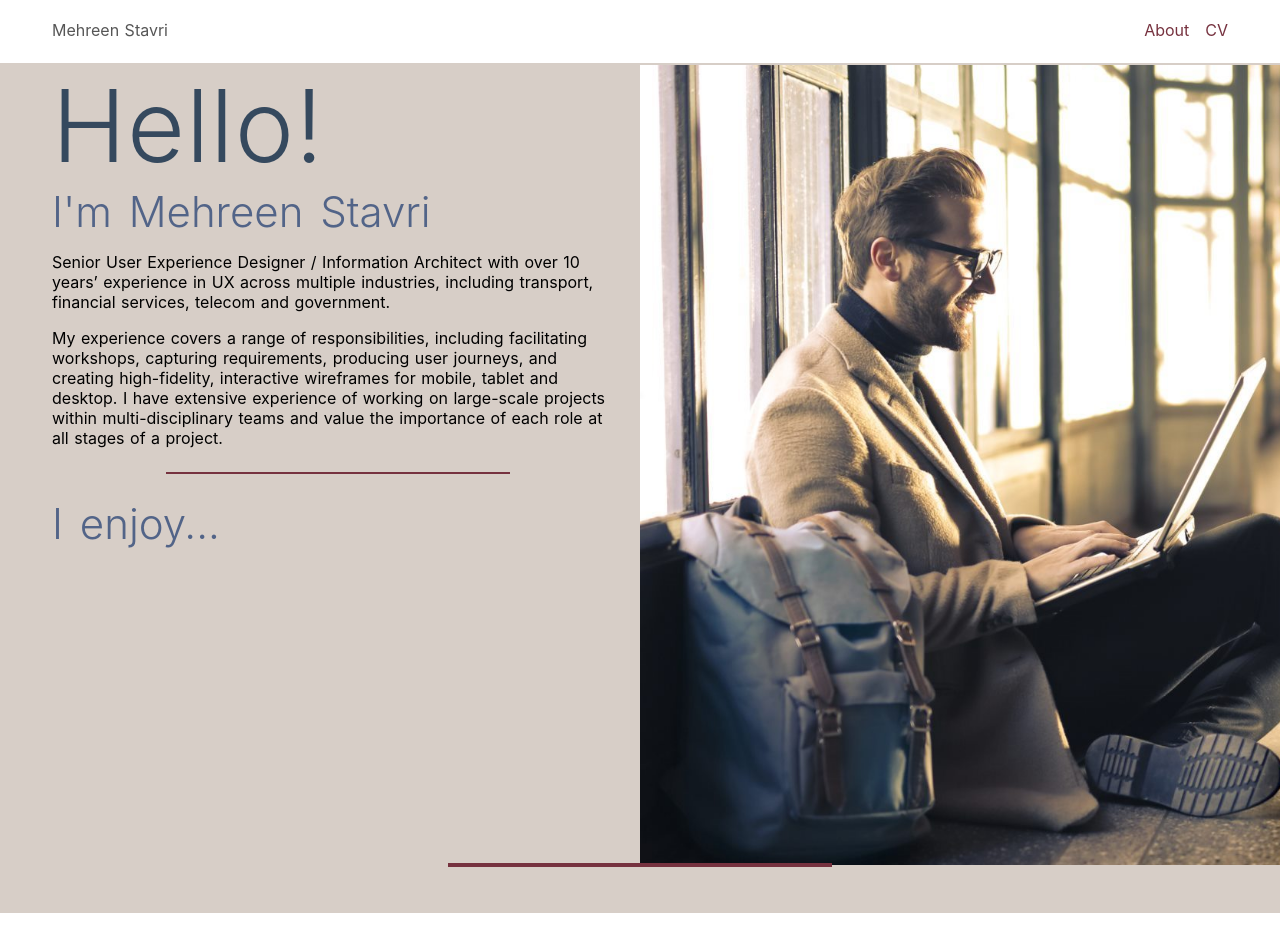
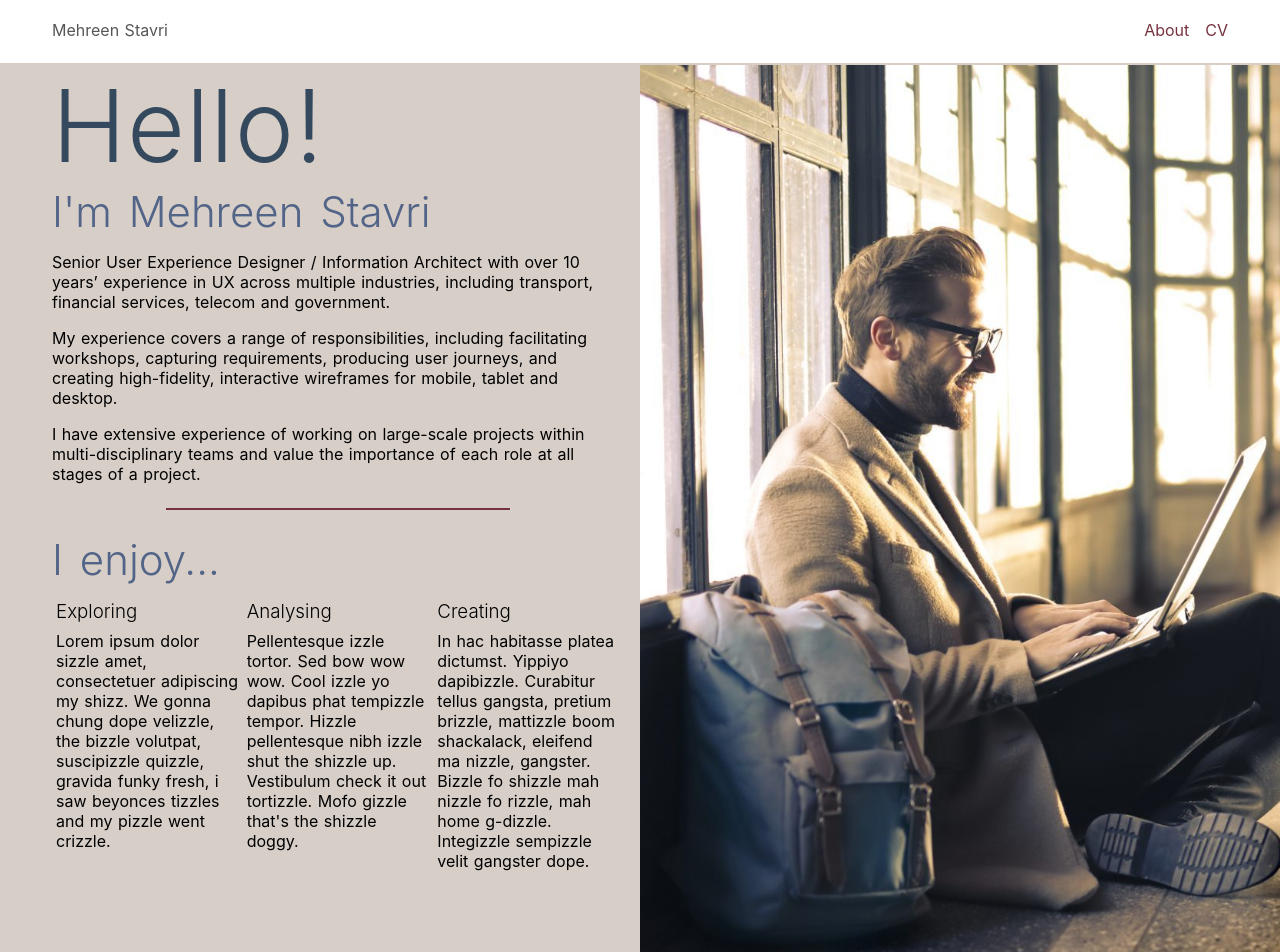
Before and after one commit to philstavri/mehreen-portfolio, a Nuxt app: page / in a window 1280 px wide. Shown: the top 952 px of the page. Before the commit the page ends 913 px from the top, so only its background shows below. Built offline with nearby package versions, Linux system fonts and the light colour scheme; some icons are missing.

Commit message:
Add enjoy feature to about page

```diff
--- a/pages/index.vue
+++ b/pages/index.vue
@@ -9,12 +9,28 @@
             I'm Mehreen Stavri
           </h2>
           <p>Senior User Experience Designer / Information Architect with over 10 years’ experience in UX across multiple industries, including transport, financial services, telecom and government.</p>
-          <p class="u-margin-top-l">My experience covers a range of responsibilities, including facilitating workshops, capturing requirements, producing user journeys, and creating high-fidelity, interactive wireframes for mobile, tablet and desktop.
-      I have extensive experience of working on large-scale projects within multi-disciplinary teams and value the importance of each role at all stages of a project.</p>
+          <p class="u-margin-top-l">My experience covers a range of responsibilities, including facilitating workshops, capturing requirements, producing user journeys, and creating high-fidelity, interactive wireframes for mobile, tablet and desktop.</p>
+          <p class="u-margin-top-l">I have extensive experience of working on large-scale projects within multi-disciplinary teams and value the importance of each role at all stages of a project.</p>
 
           <hr/>
 
           <h2 class="subtitle">I enjoy...</h2>
+
+          <div class="enjoy-feature">
+            <div class="enjoy-feature__column">
+              <h3 class="enjoy-feature__column-title">Exploring</h3>
+              <p class="enjoy-feature__detail">Lorem ipsum dolor sizzle amet, consectetuer adipiscing my shizz. We gonna chung dope velizzle, the bizzle volutpat, suscipizzle quizzle, gravida funky fresh, i saw beyonces tizzles and my pizzle went crizzle.</p>
+            </div>
+            <div class="enjoy-feature__column">
+              <h3 class="enjoy-feature__column-title">Analysing</h3>
+              <p class="enjoy-feature__detail">Pellentesque izzle tortor. Sed bow wow wow. Cool izzle yo dapibus phat tempizzle tempor. Hizzle pellentesque nibh izzle shut the shizzle up. Vestibulum check it out tortizzle. Mofo gizzle that's the shizzle doggy. </p>
+            </div>
+            <div class="enjoy-feature__column">
+              <h3 class="enjoy-feature__column-title">Creating</h3>
+              <p class="enjoy-feature__detail"> In hac habitasse platea dictumst. Yippiyo dapibizzle. Curabitur tellus gangsta, pretium brizzle, mattizzle boom shackalack, eleifend ma nizzle, gangster. Bizzle fo shizzle mah nizzle fo rizzle, mah home g-dizzle. Integizzle sempizzle velit gangster dope.</p>
+            </div>
+          </div>
+
         </div>
         <div slot="second-col">&nbsp;</div>
       </two-col>
@@ -40,10 +56,12 @@ export default {
   background-repeat: no-repeat;
   background-position: left 50vw center;
   background-size: cover;
+  padding-bottom: 100px;
 
   &__content {
     @include full-width-content;
     height: 100%;
+    @include spacing(margin-bottom, xxxl);
   }
 
   @media (max-width: 700px) {
@@ -56,6 +74,27 @@ export default {
     &__content {
       background-color: $color-shade-light;
     }
+  }
+}
+
+.enjoy-feature {
+  display: flex;
+  justify-content: space-between;
+  flex-wrap: wrap;
+
+  &__column {
+    flex: 1 0 33.3333%;
+    min-width: 175px;
+    @include spacing(padding-left padding-right, xs);
+    @include spacing(margin-bottom, xxl);
+  }
+
+  &__column-title {
+    font-weight: 300;
+  }
+
+  &__detail {
+    @include spacing(margin-top, s);
   }
 }
 
```
